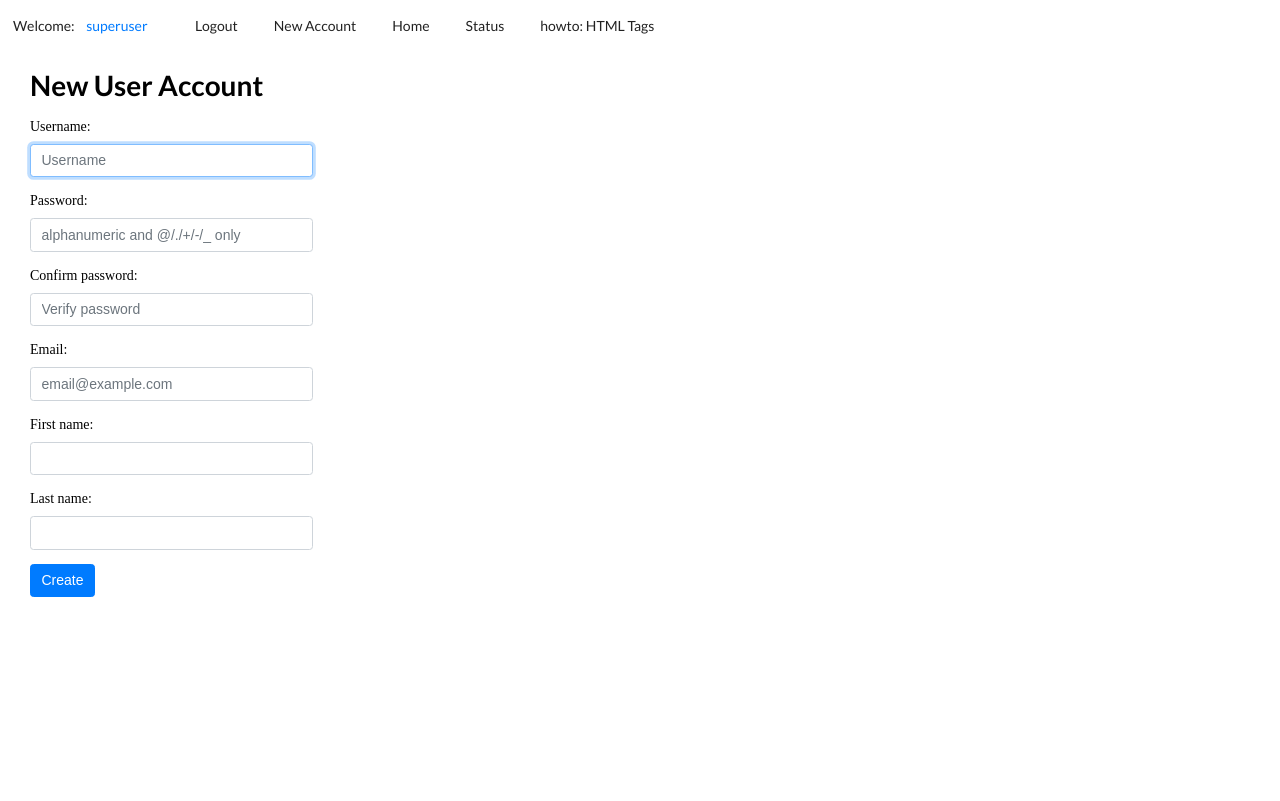
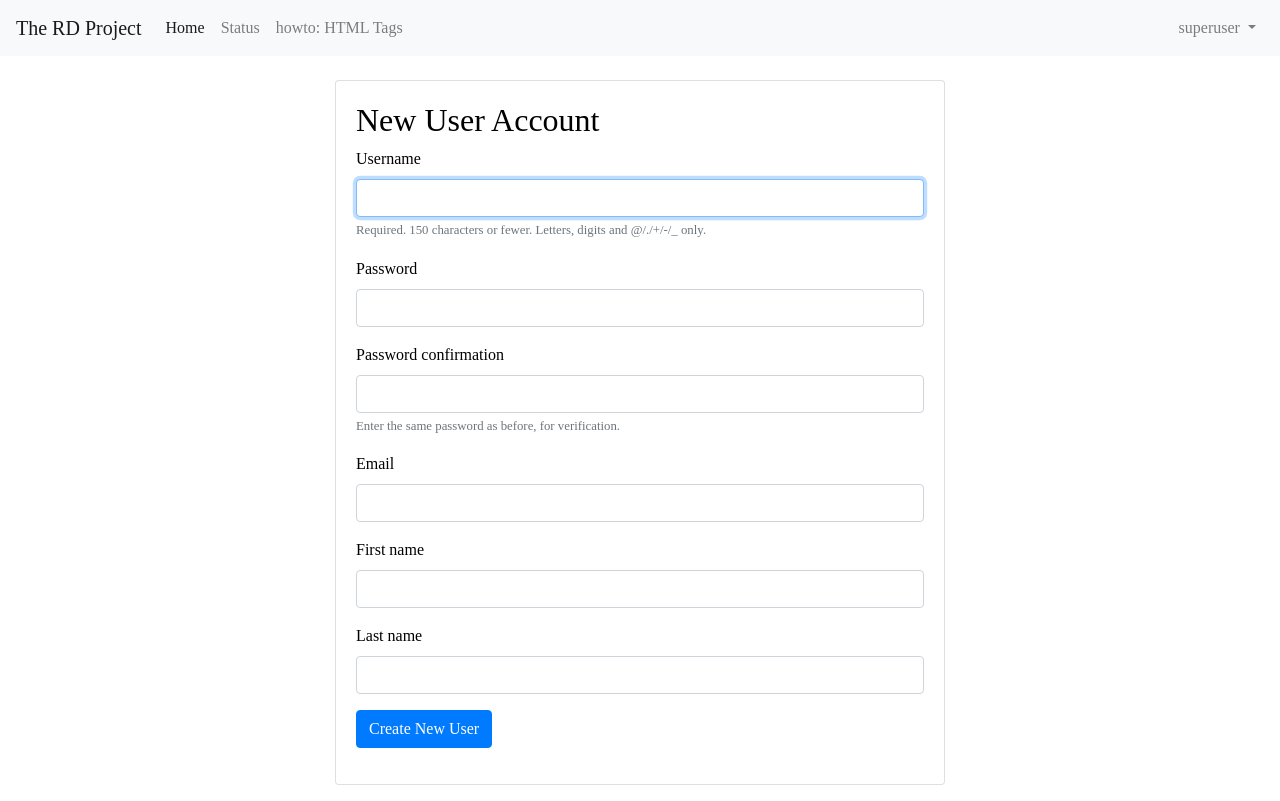
Before and after one commit to yhegazy/rough_draft_project, a Django app: page /register/ in a window 1280 px wide. Before the commit the page ends 597 px from the top, so only its background shows below. Run offline with Django 3.2, Linux system fonts and the light colour scheme; a user stored in the database is signed in; data comes from the database, SQL or seed files in the repository; both versions use the stored data as it was after the commit; some libraries are stand-ins or nearby versions.

Commit message:
20200213::Bootstrap tweaking. Removed widget control in forms. Removed edit profile link from app.

```diff
--- a/demo/forms.py
+++ b/demo/forms.py
@@ -4,46 +4,11 @@ from django.contrib.auth.forms import UserCreationForm, UserChangeForm
 
 
 class RegistrationForm(UserCreationForm):
-    username = forms.CharField(widget=forms.TextInput(
-        attrs={
-            'class':'form-control',
-            'placeholder': 'Username'
-        }
-    ))
-
-    password1 = forms.CharField(label="Password:", widget=forms.PasswordInput(
-        attrs={
-            'class':'form-control',
-            'placeholder': 'alphanumeric and @/./+/-/_ only'
-        }
-    ))
-
-    password2 = forms.CharField(label="Confirm password:", widget=forms.PasswordInput(
-        attrs={
-            'class':'form-control',
-            'placeholder': 'Verify password'
-        }
-    ))
-
     email = forms.EmailField(required=True, widget=forms.EmailInput(
-        attrs={
-            'class':'form-control',
-            'placeholder': 'email@example.com'
-        }
-    ))
-
-    first_name = forms.CharField(required=False, widget=forms.TextInput(
         attrs={
             'class':'form-control',
         }
     ))
-
-    last_name = forms.CharField(required=False, widget=forms.TextInput(
-        attrs={
-            'class':'form-control',
-        }
-    ))
-
     class Meta:
         model = User
         fields = (
@@ -69,37 +34,11 @@ class RegistrationForm(UserCreationForm):
 #I may take this out completely
 class EditProfileForm(UserChangeForm):
 
-    """
-    TODO: 20200210 - Happy Birthday Ahmed!
-    Write a function that brings together all widgets of the same functionality to replace the repitition.
-    """
-
-    email = forms.EmailField(required=True, widget=forms.EmailInput(
-        attrs={
-            'class':'form-control',
-        }
-    ))
-
-    first_name = forms.CharField(required=False, widget=forms.TextInput(
-        attrs={
-            'class':'form-control',
-        }
-    ))
-
-    last_name = forms.CharField(required=False, widget=forms.TextInput(
-        attrs={
-            'class':'form-control',
-
-        }
-    ))
-
     class Meta:
         model = User
-
         fields = (
             'email',
-            'first_name',
-            'last_name',
+            'is_staff',
+            'is_active',
+            'is_superuser',
         )
-
-        exclude = ('password1', )
--- a/demo/settings/base.py
+++ b/demo/settings/base.py
@@ -19,9 +19,12 @@ INSTALLED_APPS = [
     'django.contrib.flatpages',
 
     #Add APPS
+    'crispy_forms',
     'demo',
     'core',
 ]
+
+CRISPY_TEMPLATE_PACK = 'bootstrap4'
 
 MIDDLEWARE = [
     'django.middleware.security.SecurityMiddleware',
--- a/demo/urls.py
+++ b/demo/urls.py
@@ -33,7 +33,7 @@ urlpatterns += [
     re_path(r'^site/details/(?P<pk>\d+)$', views.SiteInformationDetail.as_view(), name='serial_detail'),
 
     #Profile URLs
-    re_path(r'profile/edit/$', views.edit_profile, name='edit_profile'),
+  #  re_path(r'profile/edit/$', views.edit_profile, name='edit_profile'),
     re_path(r'profile/password_change/', views.change_password, name='password_change'),
 
     #Account Password Reset
--- a/demo/views.py
+++ b/demo/views.py
@@ -1,5 +1,7 @@
+from django.views import generic
 from django.views.generic.edit import CreateView, UpdateView
 from django.contrib.auth.mixins import LoginRequiredMixin
+from django.contrib.auth.decorators import login_required
 from django.contrib.auth.models import User
 from django.contrib.auth.forms import (
     UserCreationForm,
@@ -9,7 +11,6 @@ from django.contrib.auth.forms import (
 from django.contrib.auth import update_session_auth_hash
 from django.shortcuts import render, redirect
 from django.db.models import Count
-from django.views import generic
 from .models import SiteInformation
 from .forms import RegistrationForm,  EditProfileForm
 
@@ -95,6 +96,7 @@ def view_profile(request):
 
     return render(request, 'view_profile.html', context)
 
+@login_required
 def edit_profile(request):
     if request.method == 'POST':
         form = EditProfileForm(request.POST, instance=request.user)
--- a/requirements.txt
+++ b/requirements.txt
@@ -5,3 +5,4 @@ python-decouple==3.1
 pytz==2019.1
 sass==2.3
 sqlparse==0.3.0
+django-crispy-form==1.8.1
--- a/templates/base.html
+++ b/templates/base.html
@@ -6,38 +6,70 @@
     <meta http-equiv="X-UA-Compatible" content="ie=edge">
     <title>Document</title>
     {% load static %}
-    <link rel="stylesheet" href="https://stackpath.bootstrapcdn.com/bootstrap/4.4.1/css/bootstrap.min.css" integrity="sha384-Vkoo8x4CGsO3+Hhxv8T/Q5PaXtkKtu6ug5TOeNV6gBiFeWPGFN9MuhOf23Q9Ifjh" crossorigin="anonymous">
-    <link rel="stylesheet" href="{% static 'css/semanticUI/semantic.min.css' %}">
+    <script src="https://code.jquery.com/jquery-3.4.1.slim.min.js"></script>
+    <script src="https://cdn.jsdelivr.net/npm/popper.js@1.16.0/dist/umd/popper.min.js"></script>
+    <script src="https://stackpath.bootstrapcdn.com/bootstrap/4.4.1/js/bootstrap.min.js"></script>
+    <link rel="stylesheet" href="https://stackpath.bootstrapcdn.com/bootstrap/4.4.1/css/bootstrap.min.css">
     <link rel="stylesheet" href="{% static 'css/styles.css' %}">
-
+    <style type="text/css">
+        .asteriskField{display: none;}
+        form .alert ul li {list-style: none;}
+        form .alert ul {padding: 0; margin: 0;}
+        </style>
 </head>
 <body>
+    <nav class="navbar navbar-expand-lg navbar-light bg-light mb-4">
+        <a class="navbar-brand" href="{% url 'index' %}">The RD Project</a>
+        <button class="navbar-toggler" type="button" data-toggle="collapse" data-target="#navbarSupportedContent" aria-controls="navbarSupportedContent" aria-expanded="false" aria-label="Toggle navigation">
+          <span class="navbar-toggler-icon"></span>
+        </button>
 
-    <div class="ui secondary  menu">
-        {% if user.is_authenticated %}
-            <p class="item"> Welcome: <a class="btn btn-link" href="{% url 'view_profile' %}"> {{ user.get_username }}</a></p>
-            <a class="item" href="{% url 'logout'%}?next={{request.path}}">Logout</a>
-            {% if user.is_authenticated and request.user.is_superuser %}
-            <a class="item" href="{% url 'register' %}">New Account</a>
-            <!--Server Parameters allows you to create a new user-->
+        <div class="collapse navbar-collapse" id="navbarSupportedContent">
+            <ul class="navbar-nav mr-auto">
+                <li class="nav-item active">
+                <a class="nav-link" href="{% url 'index' %}">Home</a>
+                </li>
+                <li class="nav-item">
+                    <a class="nav-link" href="{% url 'status' %}">Status</a>
+                </li>
+                <li class="nav-item">
+                    {% load flatpages %}
+                    {% get_flatpages as flatpages %}
+                    {% for page in flatpages %}
+                    <a class="nav-link" href="/pages{{ page.url }}">{{ page.title }}<a>
+                    {% endfor %}
+                </li>
+            </ul>
+            {% if user.is_authenticated %}
+            <ul class="navbar-nav">
+                <li class="nav-item dropdown">
+                    <a class="nav-link dropdown-toggle" href="#" id="navbarDropdown" role="button" data-toggle="dropdown" aria-haspopup="true" aria-expanded="false">
+                        {{ user.get_username }}
+                    </a>
+                    <div class="dropdown-menu dropdown-menu-right" aria-labelledby="navbarDropdown">
+                        <a class="nav-link" href="{% url 'view_profile' %}"> View Profile </a>
+                        {% if request.user.is_superuser %}
+                        <div class="dropdown-divider"></div>
+                        <a class="nav-link" href="{% url 'register' %}">New Account</a>
+                        {% endif %}
+                        <div class="dropdown-divider"></div>
+                        <a class="nav-link" href="{% url 'password_change' %}"> Change Password </a>
+                        <div class="dropdown-divider"></div>
+                        <a class="nav-link" href="{% url 'logout'%}?next={{request.path}}">Logout</a>
+                    </div>
+                </li>
+            </ul>
+            {% else %}
+            <form class="form-inline mr-4 my-2 my-lg-0">
+                <a class="btn btn-outline-secondary" href="{% url 'login'%}">Login</a>
+            </form>
             {% endif %}
-        {% else %}
-            <p class="item">Welcome: <a class="item" href="{% url 'login'%}?next={{request.path}}">Login</a></p>
-        {% endif %}
-        <a class="item" a href="{% url 'index' %}">Home</a>
-        <a class="item" a href="{% url 'status' %}">Status</a>
+        </div>
+    </nav>
 
-        {% load flatpages %}
-        {% get_flatpages as flatpages %}
-        {% for page in flatpages %}
-        <a class="item" href="/pages{{ page.url }}">{{ page.title }}<a>
-        {% endfor %}
-
-        </div>
-    </div>
     <div class="container-fluid">
-    {% block content %}
-    {% endblock %}
+        {% block content %}
+        {% endblock %}
     </div>
 </body>
 </html>
--- a/templates/demo/siteinformation_form.html
+++ b/templates/demo/siteinformation_form.html
@@ -1,14 +1,14 @@
 {% extends "base.html" %}
 {% block content %}
-
+{% load crispy_forms_tags %}
 
 <div class="row">
-    <div class="col-4 pb-3">
+    <div class="col-6 mb-3">
         <h1>Server Details</h1>
         <form method="POST">
             {% csrf_token %}
             <table>
-                {{ form }}
+                {{ form|crispy }}
             </table>
             <button type="submit" class="btn btn-primary">Submit</button>
         </form>
--- a/templates/registration/reg_form.html
+++ b/templates/registration/reg_form.html
@@ -1,25 +1,30 @@
 {% extends "base.html" %}
 {% block content %}
-
+{% load crispy_forms_tags %}
 {% if user.is_authenticated and request.user.is_superuser %}
-<div class="container-fluid">
-    <div class="row">
-        <div class="col-3 pb-3">
-            <h1>New User Account</h1>
-            <form method="post">
-                {% csrf_token %}
-                {{ form.as_p }}
-                <button type="submit" class="btn btn-primary">Create</button>
-            </form>
+<div class="row justify-content-center">
+    <div class="col-6 mb-3">
+        <div class="card">
+            <div class="card-body">
+                <h2>New User Account</h2>
+                <form method="post" novalidate>
+                    {% csrf_token %}
+                    {{ form|crispy }}
+                    <button class="btn btn-primary mb-3">Create New User</button>
+                </form>
+            </div>
         </div>
     </div>
-    {% else %}
-    <div class="row">
-        <div class="col-12 pb-3">
-            <p>You must be the administrator to access this page.</p>
-        </div>
-        <div class="col-12 pt-3">
-            <a class="btn btn-primary" href="{% url 'login'%}?next={{request.path}}">Login</a>
+</div>
+{% else %}
+<div class="row justify-content-center">
+    <div class="col-6 mb-3">
+        <div class="card">
+            <div class="card-body">
+                <h2>New User Account</h2>
+                <p>You must be the administrator to access this page.</p>
+                <a class="btn btn-primary" href="{% url 'login'%}?next={{request.path}}">Login</a>
+            </div>
         </div>
     </div>
 </div>
--- a/templates/view_profile.html
+++ b/templates/view_profile.html
@@ -9,9 +9,6 @@
             <p>Username : {{ user }}</p>
             <p>Email: {{ user.email }} </p>
         </div>
-        {% if request.user.is_superuser %}
-         <button  class="btn btn-link mb-3"><a href="{% url 'edit_profile' %}">Edit Profile</a></button>
-         {% endif %}
         <button  class="btn btn-link mb-3"><a href="{% url 'password_change' %}">Change Password</a></button >
     </div>
     {% if request.user.is_superuser %}
```
Also changed, not shown: templates/change_password.html (+18 -25 lines), templates/edit_profile.html (+24 -30 lines), templates/parameters.html (deleted, +0 -20 lines), templates/registration/login.html (+14 -44 lines), templates/registration/password_change_form.html (+16 -8 lines), templates/registration/password_reset_complete.html (+10 -2 lines), templates/registration/password_reset_confirm.html (+22 -2 lines), templates/registration/password_reset_done.html (+8 -6 lines), templates/registration/password_reset_form.html (+18 -6 lines), db.sqlite3.
